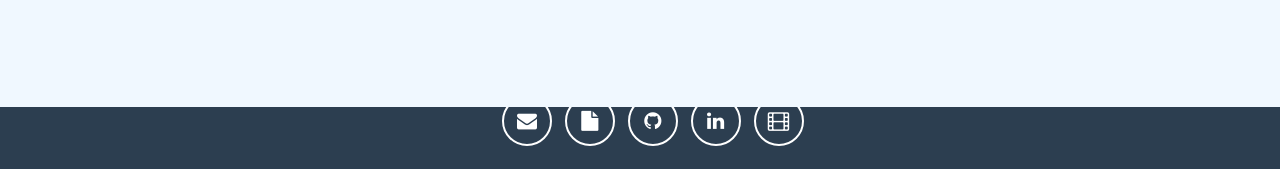
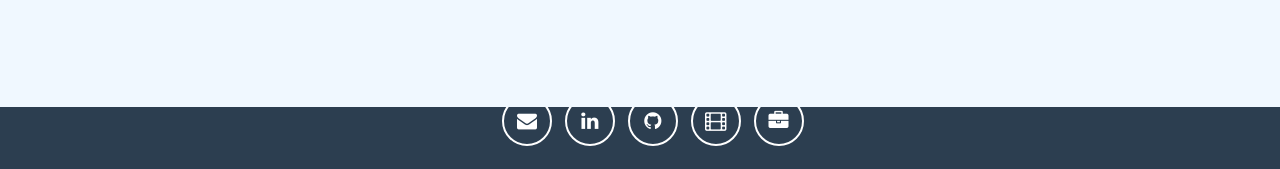
Before and after one commit to FdelMazo/FdelMazo.github.io, a Jekyll site: the page built from _posts/2017-09-02-Comics.md, in a window 1280 px wide. Shown: the part 713-882 px from the top of the page. Built offline with Jekyll 4.4.1, drawn with Linux system fonts in a browser that asks for light colours; our own code applies the rules of GitHub Pages for plain Markdown files; comment, search, counter and statistics services are not loaded.

Commit message:
Changes footer icons and place

```diff
--- a/_includes/footer.html
+++ b/_includes/footer.html
@@ -33,10 +33,11 @@
 
                 <div class="footer-col col-md-4">
                     <a href="mailto:{{ site.email }}" class="btn-social btn-outline social-link"><i class="fa fa-fw fa-envelope"></i></a>
-                    <a href="https://fdelmazo.github.io/CV/cv.pdf" class="btn-social btn-outline social-link"><i class="fa fa-fw fa-file"></i></a>
+                    <a href="https://linkedin.com/in/fdelmazo/" class="btn-social btn-outline social-link"><i class="fa fa-fw fa-linkedin"></i></a>
                     <a href="https://github.com/fdelmazo/" class="btn-social btn-outline social-link"><i class="fa fa-fw fa-github"></i></a>
-                    <a href="https://linkedin.com/in/fdelmazo/" class="btn-social btn-outline social-link"><i class="fa fa-fw fa-linkedin"></i></a>
                     <a href="https://letterboxd.com/fdm/list/favs-favs-favs/" class="btn-social btn-outline social-link"><i class="fa fa-fw fa-film"></i></a>
+                    <a href="https://fdelmazo.github.io/CV/cv.pdf" class="btn-social btn-outline social-link"><i class="fa fa-fw fa-briefcase"></i></a>
+
                 </div>
             </div>
             <div id="batman"></div>
```
